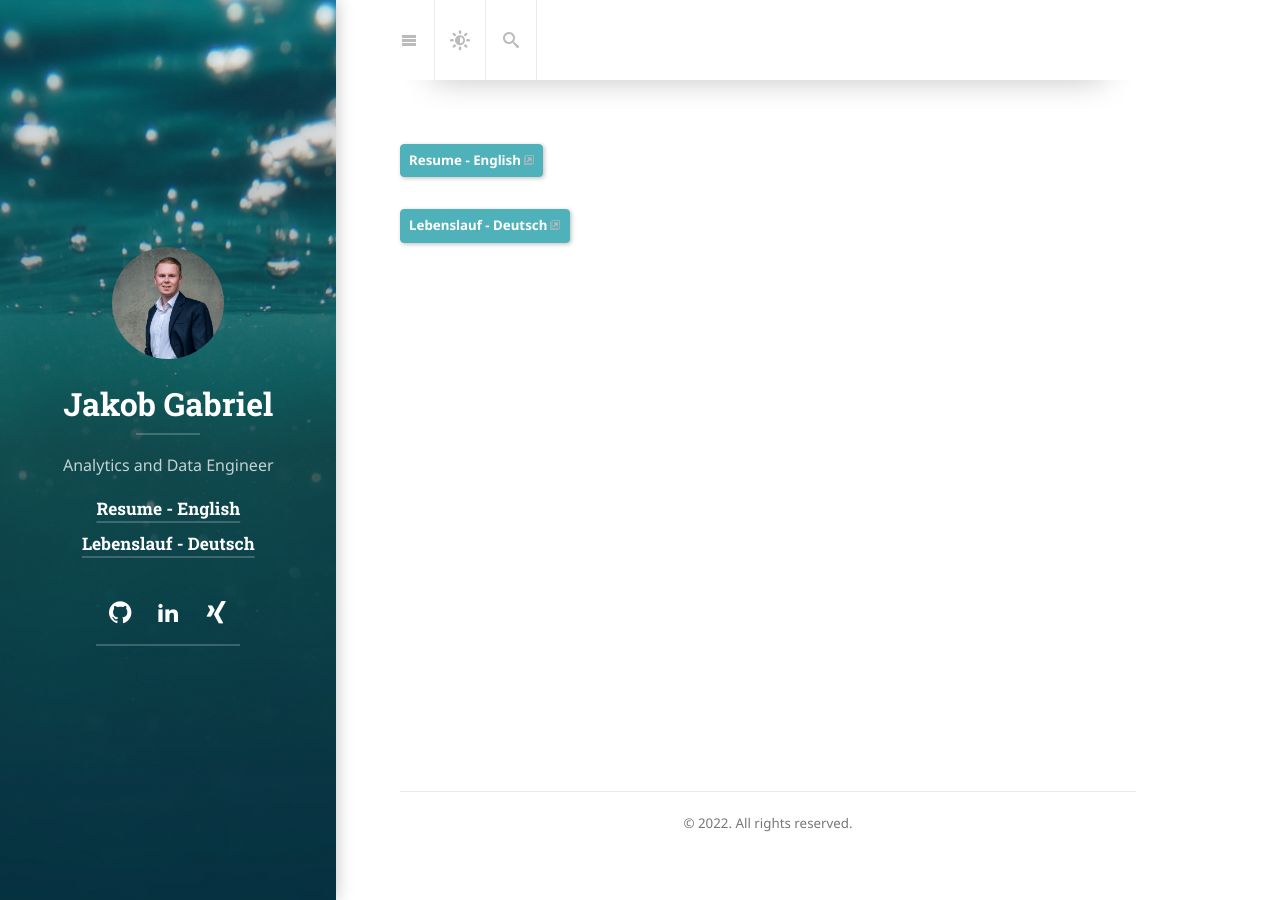
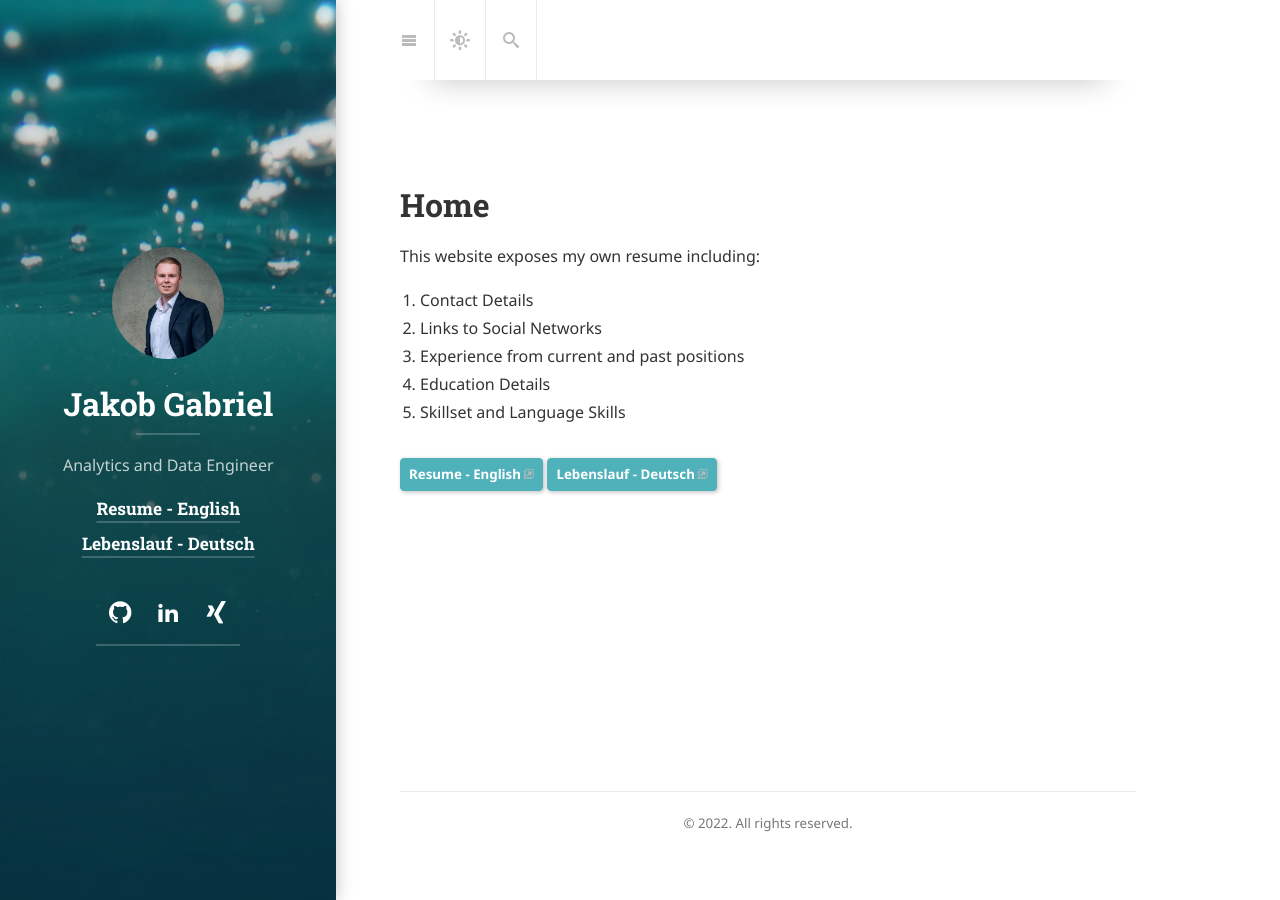
Before and after one commit to jakobgabriel/blog-resume-jakob-gabriel, a Jekyll site: the page built from index.md, in a window 1280 px wide. Built offline with Jekyll 4.4.1, drawn with Linux system fonts in a browser that asks for light colours; cached includes are drawn as plain includes; nearby versions of some CDN libraries; some web fonts are replaced; library files that are not in the unit come from our copies.

Commit message:
minor changes - small summary to index page added

```diff
--- a/index.md
+++ b/index.md
@@ -1,10 +1,18 @@
 ---
 layout: base
-page:
-    title: Home
+title: Home
 sitemap: false
 ---
 
-[Resume - English](https://jakobgabriel.github.io/resume-curriculum-vitae-jakob-gabriel/resume-english){: .btn .btn-sm .btn-primary .mt1}
+# Home
 
-[Lebenslauf - Deutsch](https://jakobgabriel.github.io/resume-curriculum-vitae-jakob-gabriel/resume-deutsch){: .btn .btn-sm .btn-primary .mt1}
+This website exposes my own resume including:
+
+1. Contact Details
+2. Links to Social Networks
+3. Experience from current and past positions
+4. Education Details
+5. Skillset and Language Skills
+
+
+[Resume - English](https://jakobgabriel.github.io/resume-curriculum-vitae-jakob-gabriel/resume-english){: .btn .btn-sm .btn-primary .mt1} [Lebenslauf - Deutsch](https://jakobgabriel.github.io/resume-curriculum-vitae-jakob-gabriel/resume-deutsch){: .btn .btn-sm .btn-primary .mt1}
```
Also changed, not shown: resume-deutsch.md (+1 -1 lines).
